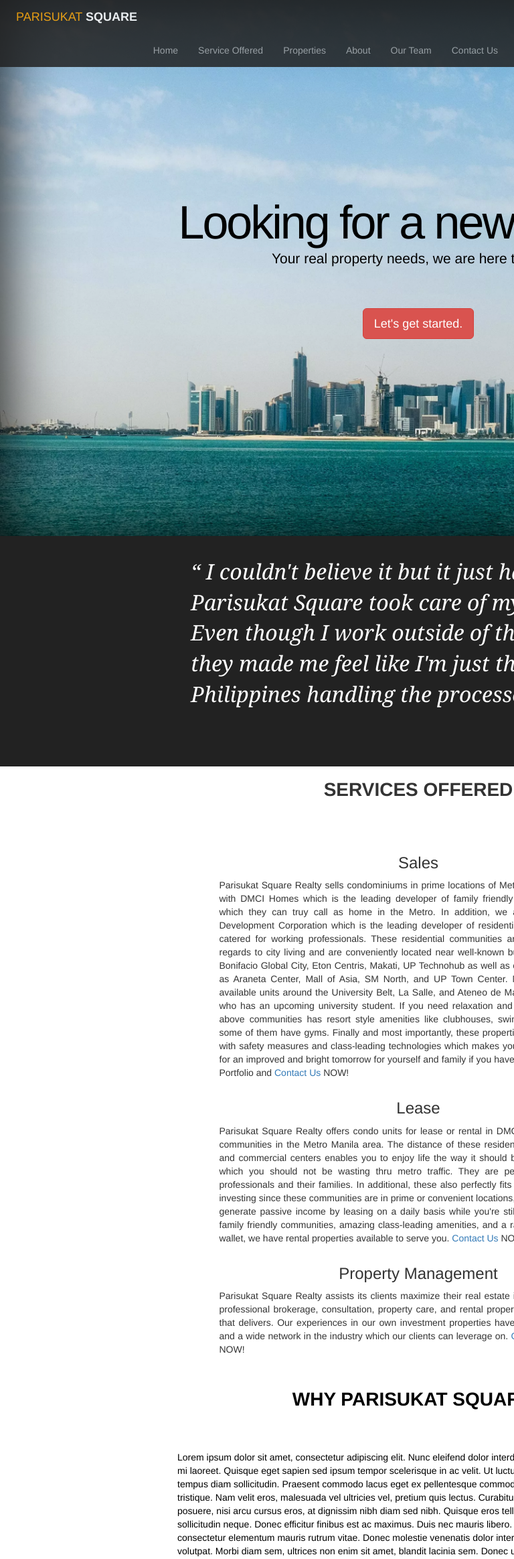
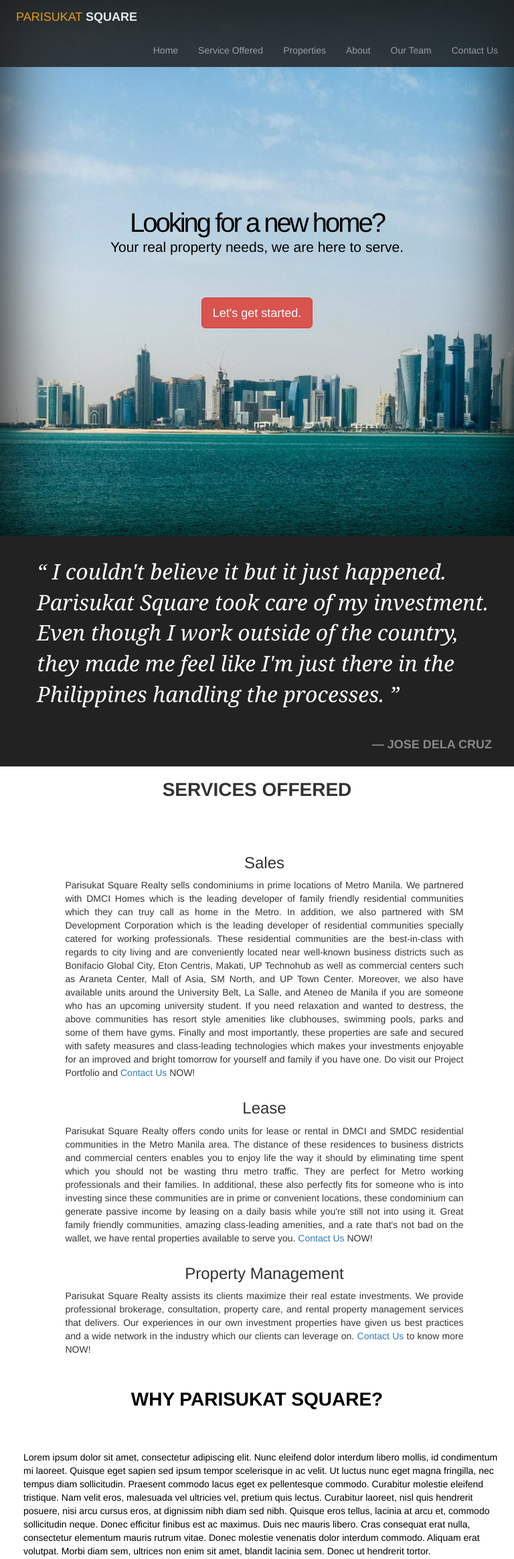
Before and after one commit to parisukatsquare/parisukatsquarerealty, a PHP site: page / in a window 768 px wide; the page is wider, and only the part inside the window is pictured. Shown: the top 2327 px of that part at 67% size. Run offline with PHP 8.4, Linux system fonts and the light colour scheme; some libraries are stand-ins or nearby versions.

Commit message:
Media Query as Responsiveness Fix

```diff
--- a/css/styles.css
+++ b/css/styles.css
@@ -185,26 +185,7 @@
 }
 
 /* Media Queries */
-
-@media only screen and (max-width: 568px) {
-    .cover {
-        width: 100%;
-    }
-    section {
-        width: 100%;
-    }
-	.cover h1{
-		font-size: 40px;
-	}
-	section {
-		padding: 20px;
-	}
-
-
-
-
-}
-
+/*
 @media only screen and (max-width: 360px) {
     .cover {
         width: 100%;
@@ -228,5 +209,145 @@
     }
 
 
+}
+
+@media only screen and (max-width: 568px) {
+    .cover {
+        width: 100%;
+    }
+    section {
+        width: 100%;
+    }
+	.cover h1{
+		font-size: 40px;
+	}
+	section {
+		padding: 20px;
+	}
 
 }
+ FOR IPAD
+@media only screen
+and (min-device-width : 768px)
+and (max-device-width : 1024px)  {
+
+    .cover {
+        width: 100%;
+    }
+    section {
+        width: 768px;
+    }
+	.cover h1{
+		font-size: 40px;
+	}
+	section {
+		padding: 20px;
+	}
+
+}
+
+*/
+
+
+/* Smartphones (portrait and landscape) ----------- */
+@media only screen
+and (min-width : 320px)
+and (max-width : 480px) {
+/* Styles */
+}
+
+/* Smartphones (landscape) ----------- */
+@media only screen
+and (min-width : 321px) {
+.cover {
+        width: 100%;
+    }
+    section {
+        width: 100%;
+    }
+	.cover h1{
+		font-size: 40px;
+	}
+	section {
+		padding: 20px;
+	}
+}
+
+/* Smartphones (portrait) ----------- */
+@media only screen
+and (max-width : 320px) {
+.cover {
+        width: 100%;
+    }
+    section {
+        width: 100%;
+    }
+	.cover h1{
+		font-size: 40px;
+	}
+	section {
+		padding: 20px;
+	}
+}
+
+/* iPads (portrait and landscape) ----------- */
+@media only screen
+and (min-width : 768px)
+and (max-width : 1024px) {
+.cover {
+        width: 100%;
+    }
+    section {
+        width: 100%;
+    }
+	.cover h1{
+		font-size: 40px;
+	}
+	section {
+		padding: 20px;
+	}
+}
+
+/* iPads (landscape) ----------- */
+@media only screen
+and (min-width : 768px)
+and (max-width : 1024px)
+and (orientation : landscape) {
+.cover {
+        width: 100%;
+    }
+    section {
+        width: 100%;
+    }
+	.cover h1{
+		font-size: 40px;
+	}
+	section {
+		padding: 20px;
+	}
+}
+
+/* iPads (portrait) ----------- */
+@media only screen
+and (min-width : 768px)
+and (max-width : 1024px)
+and (orientation : portrait) {
+.cover {
+        width: 100%;
+    }
+    section {
+        width: 100%;
+    }
+	.cover h1{
+		font-size: 40px;
+	}
+	section {
+		padding: 20px;
+	}
+}
+
+/* Desktops and laptops ----------- */
+@media only screen
+and (min-width : 1224px) {
+/* Styles */
+}
```
